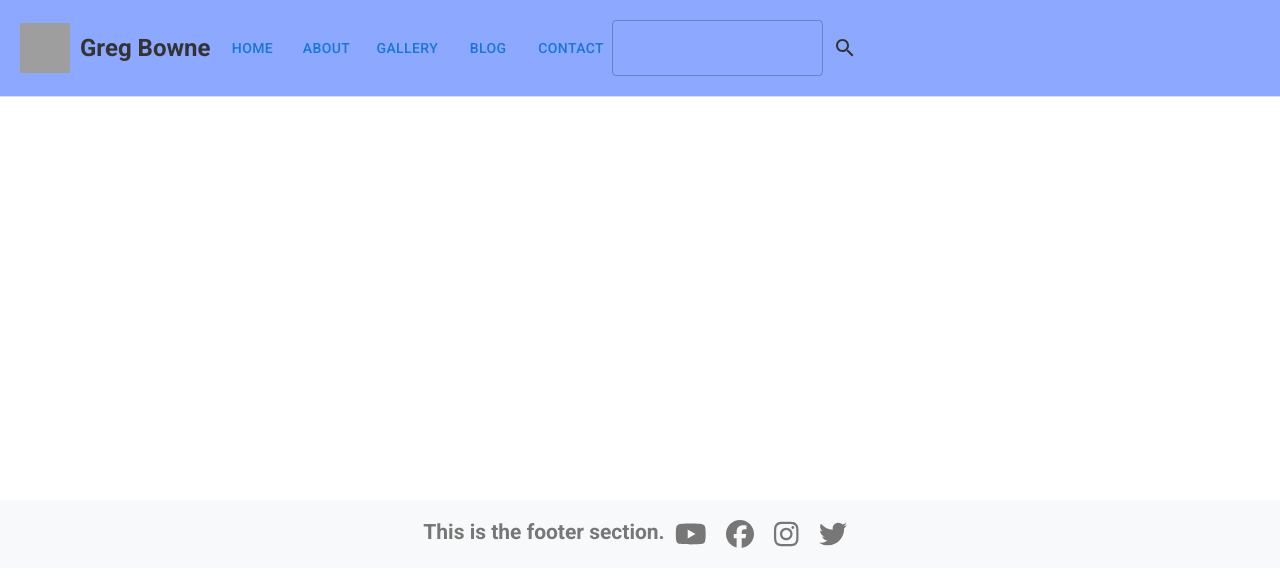
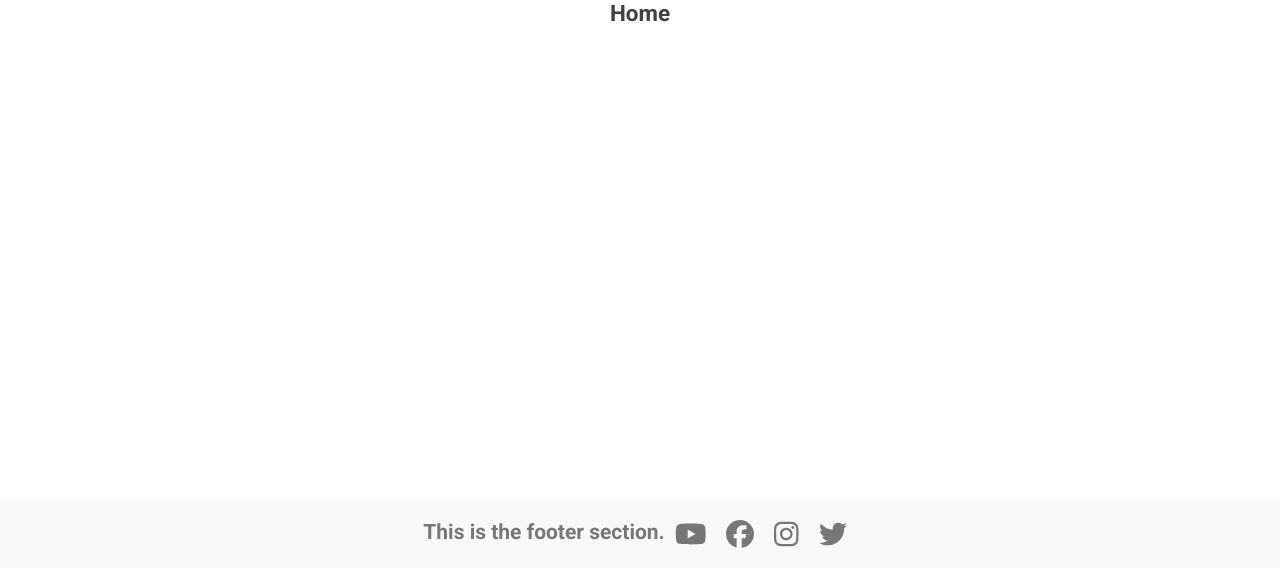
Before and after one commit to gbowne1/gbowne1site_react, a React (Create React App) app: page / in a window 1280 px wide. Shown: the top 586 px of the page. Built offline with nearby package versions, Linux system fonts and the light colour scheme; grey boxes are pictures that could not be loaded.

Commit message:
#6 done
styled and fixed.

```diff
--- a/src/App.js
+++ b/src/App.js
@@ -19,7 +19,6 @@ export default class App extends Component {
 				<div className="container-fluid">
 					<Router>
 					<Header />
-					<NavBar/>
 						<Routes>
 							<Route index path='/' element={<Home />} />
 							<Route exact path='/about' element={<About />} />
--- a/src/assets/styles/NavBar.css
+++ b/src/assets/styles/NavBar.css
@@ -1,82 +1,9 @@
-.Navbar {
-	background-color: #8da8ff;
-	border-bottom: 1px solid #ddd;
-	display: flex;
-	justify-content: space-between;
-	padding: 20px;
-	align-items: center;
-	position: fixed;
-	width: 100%;
-	top: 0;
-	z-index: 999;
-  }
+/* * {
+	background-color: #4169e1;
+	height: 60px;
+	max-width: 1884px;
+}
 
-  .container {
-	display: flex;
-	align-items: center;
-	margin-right: auto;
-  }
-  .Navbar-link {
-	color: #050505; /* change to your preferred color */
-	text-decoration: none;
-  }
-  .Navbar-link:hover {
-	color: #dad6d6; /* change to your preferred color */
-  }
+.Navbar-header {}
 
-  .Navbar-header {
-	display: flex;
-	align-items: center;
-  }
-
-  .Navbar-logo {
-	height: 50px;
-	width: 50px;
-	margin-right: 10px;
-  }
-
-  .Navbar-brand {
-	font-size: 1.5rem;
-	font-weight: bold;
-	text-decoration: none;
-	color: #333;
-  }
-
-  .containerSmall {
-	display: flex;
-	justify-content: flex-end;
-	align-items: center;
-	/* margin-left: 600px; */
-  }
-
-  ul {
-	display: flex;
-	list-style: none;
-	margin: 0;
-	padding: 0;
-	justify-content: flex-end;
-	align-items: center;
-  }
-
-  li {
-	margin-left: 10px;
-  }
-
-  .MuiButton-root {
-	text-transform: none;
-	font-weight: bold;
-  }
-
-  .MuiTextField-root {
-	margin-right: 10px;
-  }
-
-  .MuiSvgIcon-root {
-	color: #333;
-  }
-
-  .MuiAvatar-root {
-	height: 30px;
-	width: 30px;
-	margin-left: 10px;
-  }
+.Navbar-brand {} */
--- a/src/components/NavBar.jsx
+++ b/src/components/NavBar.jsx
@@ -2,61 +2,60 @@ import React from "react";
 import { NavLink, Link } from "react-router-dom";
 import "../assets/styles/NavBar.css";
 import logo from "../assets/images/gkb_50x50.png";
-import Button from "@mui/material/Button";
-import SearchIcon from "@mui/icons-material/Search";
-import TextField from "@mui/material/TextField";
-import IconButton from "@mui/material/IconButton";
-import Avatar from "@mui/material/Avatar";
+import Button from '@mui/material/Button';
+import SearchIcon from '@mui/icons-material/Search';
+import TextField from '@mui/material/TextField';
+import IconButton from '@mui/material/IconButton';
+import Avatar from '@mui/material/Avatar';
 
 class NavBar extends React.Component {
 	render() {
 		return (
-      <nav className="Navbar">
+			<nav
+				className="Navbar"
+			>
 				<div className="container container-fluid">
 					<div className="Navbar-header">
-            <img
-              className="Navbar-logo"
-              src={logo}
-            ></img>
+					<img className='Navbar-logo' src="../assets/images/gkb_50x50.png"></img>
 						<a className="Navbar-brand" href="#">
 							Greg Bowne
 						</a>
 					</div>
-          <div className="containerSmall">
+					<div className="">
 						<ul className="">
 							<li>
-                <Link to="/">
-                  <Button  className="Navbar-link">Home</Button>
+							<Link to="/" className="Navbar-link">
+          						<Button>Home</Button>
         					</Link>
 							</li>
 							<li>
-                <Link to="/about">
-                  <Button className="Navbar-link">About</Button>
+							<Link to="/about" className="Navbar-link">
+          						<Button>About</Button>
         					</Link>
 							</li>
 							<li>
-                <Link to="/gallery">
-                  <Button className="Navbar-link">Gallery</Button>
+							<Link to="/gallery" className="Navbar-link">
+          						<Button>Gallery</Button>
         					</Link>
 							</li>
 							<li>
-                <Link to="/blog">
-                  <Button className="Navbar-link">Blog</Button>
+							<Link to="/blog" className="Navbar-link">
+          						<Button>Blog</Button>
         					</Link>
 							</li>
 							<li>
-                <Link to="/contact" >
-                  <Button className="Navbar-link">Contact</Button>
+							<Link to="/contact" className="Navbar-link">
+          						<Button>Contact</Button>
         					</Link>
 							</li>
 							<TextField
                                 name="search"
                                 floatingLabelText="Search"
-                                // value={this.state.query}
-                                // onChange={this.searchChange}
+                                value={this.state.query}
+                                onChange={this.searchChange}
                                 floatingLabelFixed
                             />
-              <IconButton type="button" sx={{ p: "10px" }} aria-label="search">
+              				<IconButton type="button" sx={{ p: '10px' }} aria-label="search">
         						<SearchIcon />
       						</IconButton>
 						</ul>
```
Lines whose indentation alone changed are shown as unchanged.
